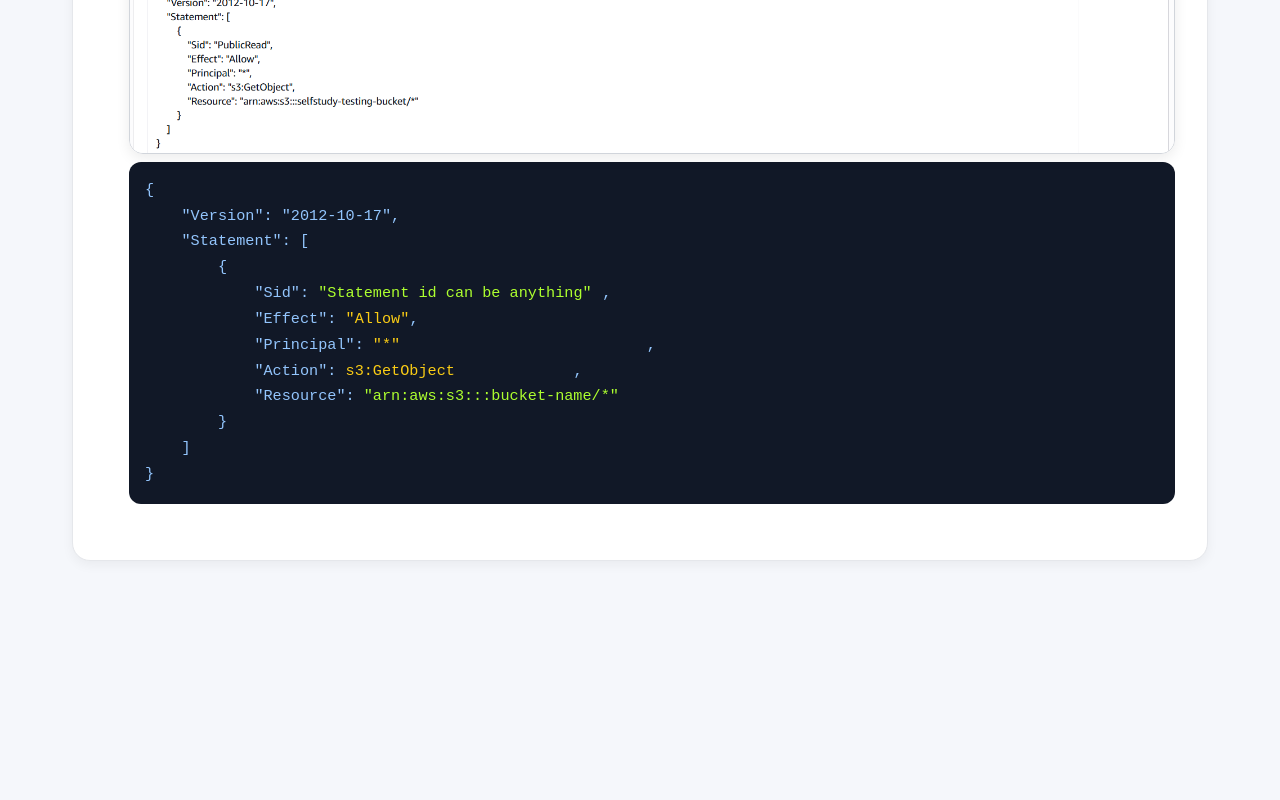
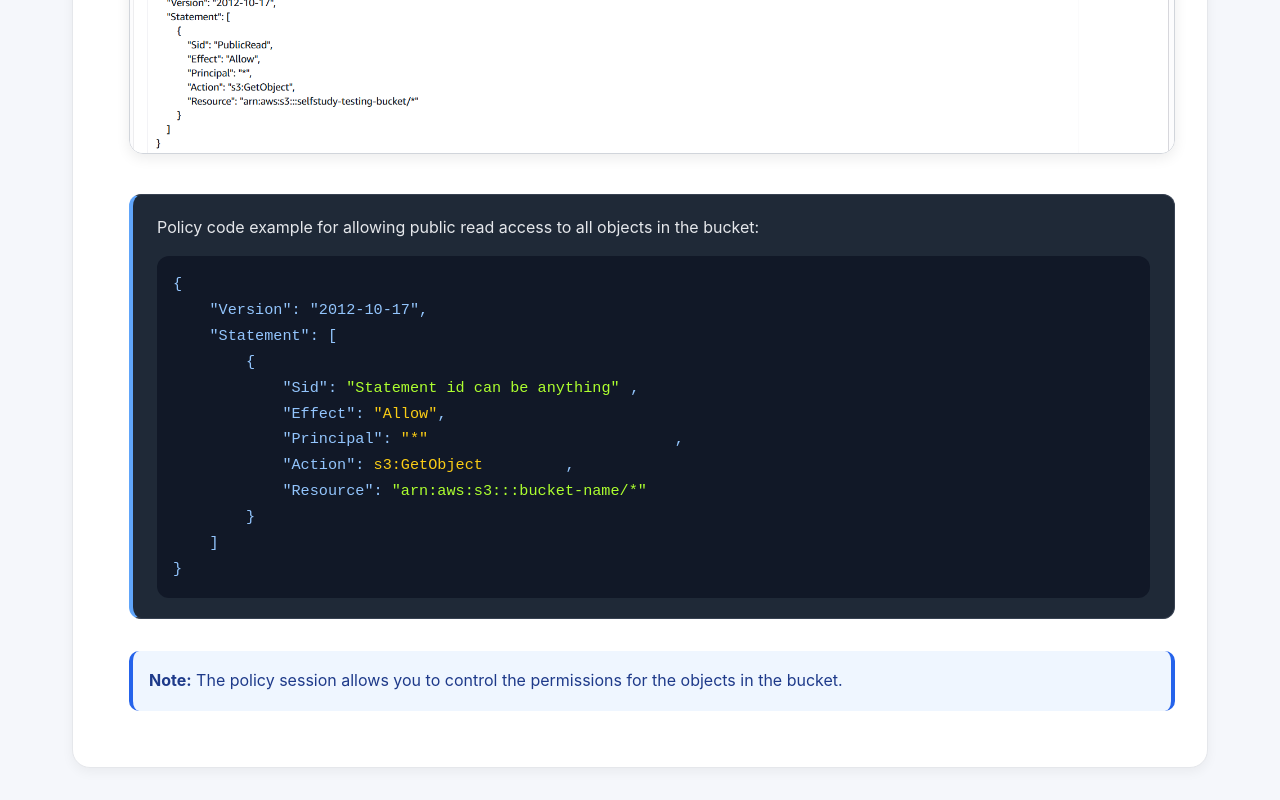
Before and after one commit to Koala118th/Study-Web-AWS, a React (Vite) app: page /s3/development in a window 1280 px wide. Shown: the part 1843-2643 px from the top of the page. Before the commit the page ends 2436 px from the top, so only its background shows below. Built offline with nearby package versions, Linux system fonts and the light colour scheme.

Commit message:
Update dev page, fix formatting

```diff
--- a/src/pages/S3/S3.css
+++ b/src/pages/S3/S3.css
@@ -224,7 +224,24 @@
    Policy Breakdown
 ========================= */
 
+.policy-code-box {
+    margin: 2rem 0;
+    padding: 1.25rem 1.5rem;
+
+    background: #1f2937;
+    /* dark slate like AWS console */
+    border: 1px solid #374151;
+    border-left: 4px solid #60a5fa;
+
+    border-radius: 12px;
+
+    color: #e5e7eb;
+
+    line-height: 1.6;
+}
+
 .policy-code-line {
+    margin-top: 1rem;
     padding: 1rem;
     background: #111827;
     border-radius: 12px;
@@ -267,12 +284,6 @@
     color: #facc15;
 }
 
-.json-code-select optgroup {
-    color: #facc15;
-    /* label color */
-    font-weight: bold;
-}
-
 .json-code-text {
     display: inline;
     width: auto;
@@ -287,14 +298,3 @@
 
     outline: none;
 }
-
-.group-label {
-    color: white;
-    font-weight: bold;
-    padding: 4px 8px;
-}
-
-.option:hover {
-    background: #1f2937;
-    color: #facc15;
-}
--- a/src/pages/S3/S3Development.tsx
+++ b/src/pages/S3/S3Development.tsx
@@ -1,10 +1,13 @@
-import { useState } from "react";
-const actions = {
-    Read: ["s3:GetObject", "s3:ListBucket"],
-    Write: ["s3:PutObject", "s3:DeleteObject"],
-    Admin: ["s3:PutBucketPolicy", "s3:DeleteBucketPolicy"],
-    Full: ["s3:*"]
-};
+import { act, useState } from "react";
+const actions = [
+    "s3:GetObject",
+    "s3:ListBucket",
+    "s3:PutObject",
+    "s3:DeleteObject",
+    "s3:PutBucketPolicy",
+    "s3:DeleteBucketPolicy",
+    "s3:*"
+];
 
 import "./S3.css";
 import S3Header from "./S3Header";
@@ -34,7 +37,7 @@
                         <img src={image4} alt="Paste Object URL" />
                     </div>
                 </div>
-                <h3>Why did you cannot access to the objects in the bucket?</h3>
+                <h3>If you can't access the objects, here are some things to check:</h3>
                 <img src={image2} alt="Public Access Example" />
                 <ol>
                     <li>
@@ -51,7 +54,14 @@
                     <li>
                         <strong>Have you set the correct permissions for the objects?</strong>
                         <img src={image5} alt="Set Object Permissions" />
-                        <PolicyCode />
+                        <div className="policy-code-box">
+                            Policy code example for allowing public read access to all objects in the bucket:
+                            <PolicyCode />
+                        </div>
+                        <div className="note-box">
+                            <strong>Note:</strong>
+                            {" "} The policy session allows you to control the permissions for the objects in the bucket.
+                        </div>
                     </li>
                 </ol>
             </div>
@@ -103,14 +113,10 @@
                 value={value}
                 onChange={(e) => setValue(e.target.value)}
             >
-                {Object.entries(actions).map(([group, items]) => (
-                    <optgroup key={group} label={group}>
-                        {items.map((action) => (
-                            <option key={action} value={action}>
-                                {action}
-                            </option>
-                        ))}
-                    </optgroup>
+                {actions.map((action) => (
+                    <option key={action} value={action}>
+                        {action}
+                    </option>
                 ))}
             </select>
 
```
